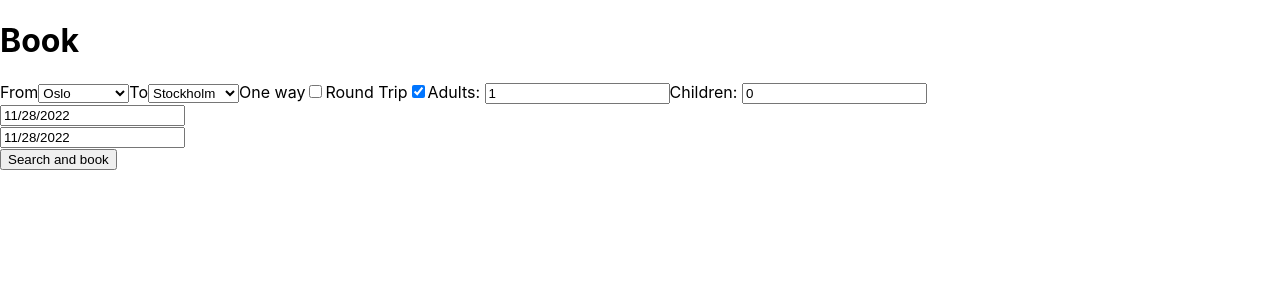
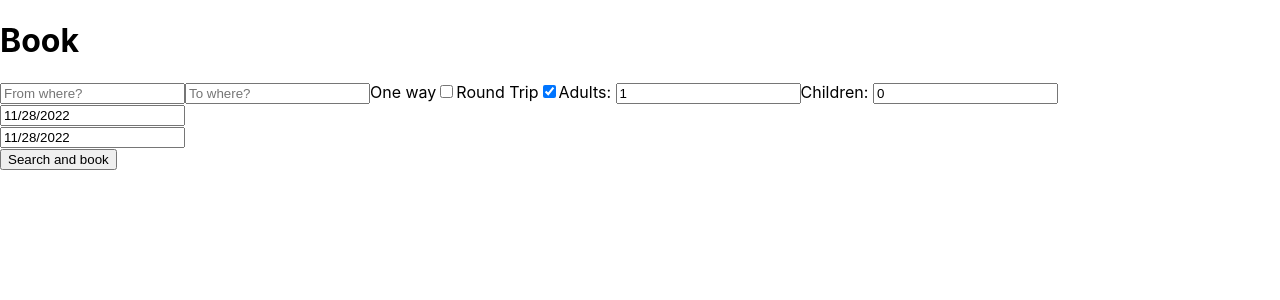
Before and after one commit to FabrizioOnorio/flight-booking-frontend, a React (Create React App) app: page /book-flight-start in a window 1280 px wide. Shown: the top 300 px of the page. Built offline with nearby package versions, Linux system fonts and the light colour scheme.

Commit message:
added data list

```diff
--- a/src/components/BookingForm.tsx
+++ b/src/components/BookingForm.tsx
@@ -4,8 +4,8 @@ import DatePicker from "react-datepicker";
 import "react-datepicker/dist/react-datepicker.css";
 
 const BookingForm = () => {
-	const [fromCity, setFromCity] = useState("Oslo");
-	const [toCity, setToCity] = useState("Stockholm");
+	const [fromCity, setFromCity] = useState("");
+	const [toCity, setToCity] = useState("");
 	const [oneWay, setOneWay] = useState(false);
 	const [roundtrip, setRoundTrip] = useState(true);
 	const [fromDate, setFromDate] = useState(new Date());
@@ -31,24 +31,31 @@ const BookingForm = () => {
 
 	const handleSubmit = (event: React.SyntheticEvent) => {
 		event.preventDefault();
-    console.log(tripSearch);
+		console.log(tripSearch);
 	};
 
 	return (
 		<>
 			<form onSubmit={handleSubmit}>
-				<label>From</label>
-				<select onChange={(e) => setFromCity(e.target.value)}>
-					<option value={"Oslo"}>Oslo</option>
-					<option value={"Stockholm"}>Stockholm</option>
-					<option value={"Amsterdam"}>Amsterdam</option>
-				</select>
-				<label>To</label>
-				<select onChange={(e) => setToCity(e.target.value)}>
-					<option value={"Stockholm"}>Stockholm</option>
-					<option value={"Oslo"}>Oslo</option>
-					<option value={"Amsterdam"}>Amsterdam</option>
-				</select>
+				<input
+					type="text"
+					list="cities"
+					placeholder="From where?"
+					required
+					onChange={(e) => setFromCity(e.target.value)}
+				/>
+				<input
+					type="text"
+					list="cities"
+					placeholder="To where?"
+					required
+					onChange={(e) => setToCity(e.target.value)}
+				/>
+				<datalist id="cities">
+					<option value="Oslo" />
+					<option value="Stockholm" />
+					<option value="Amsterdam" />
+				</datalist>
 				<label>One way</label>
 				<input type="checkbox" checked={oneWay} onChange={handleChange} />
 				<label>Round Trip</label>
```
